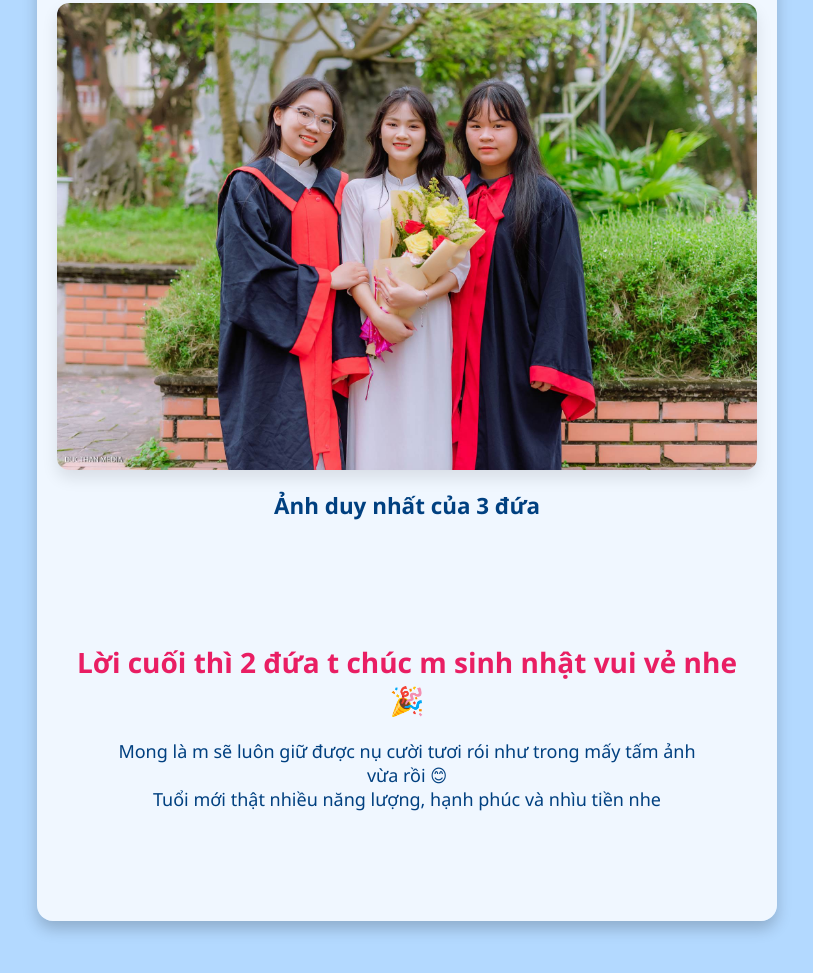
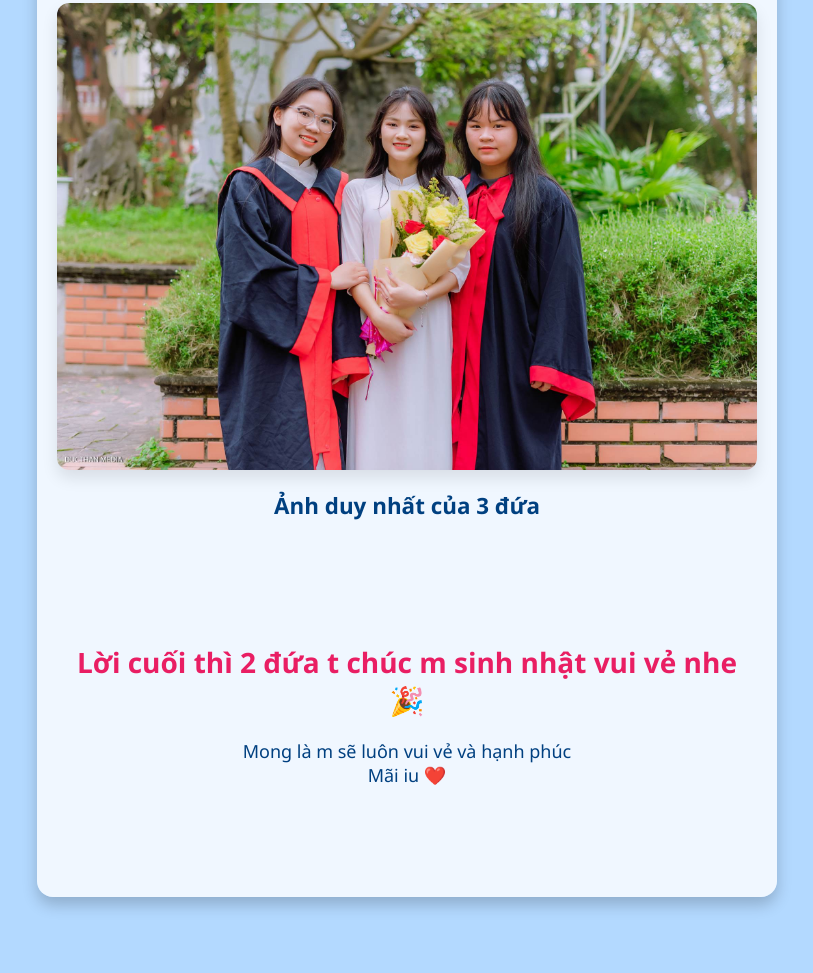
Before and after one commit to W3n3r/HBBDay, a plain HTML site: page index.html in a window 1280 px wide. Shown: the part 9911-10884 px from the top of the page, without its empty margins (233-1046 px from the left). Drawn offline with Linux system fonts and the light colour scheme.

Commit message:
Update index.html

```diff
--- a/index.html
+++ b/index.html
@@ -185,8 +185,8 @@
           Lời cuối thì 2 đứa t chúc m sinh nhật vui vẻ nhe 🎉
         </h2>
         <p style="font-size: 18px; color: #004080; max-width: 600px; margin: 0 auto;">
-          Mong là m sẽ luôn giữ được nụ cười tươi rói như trong mấy tấm ảnh vừa rồi 😊<br />
-          Tuổi mới thật nhiều năng lượng, hạnh phúc và nhìu tiền nhe
+          Mong là m sẽ luôn vui vẻ và hạnh phúc<br />
+          Mãi iu ❤️
         </p>
       </div>
     </div>
```
